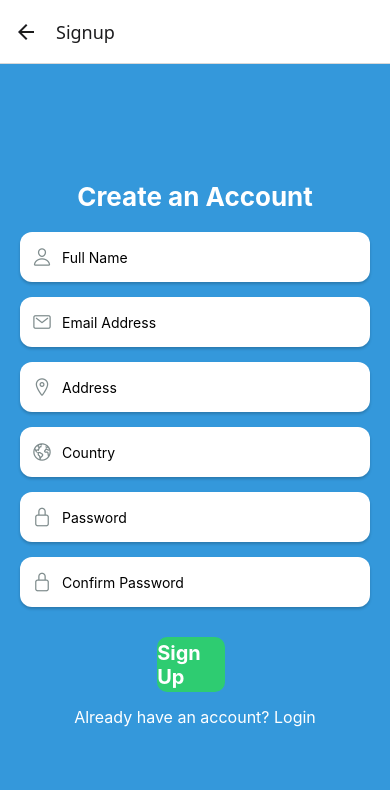
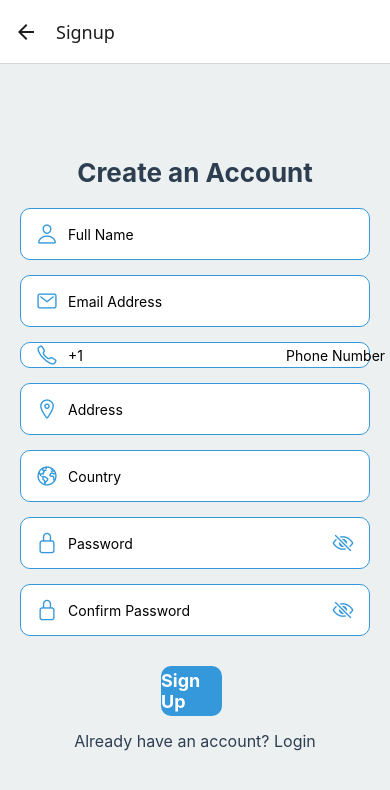
Before and after one commit to n-krishna/RecipeApp, a React Native app: screen /Signup in a window 390 px wide. Shown: the top 790 px of the page. Built offline with nearby package versions, Linux system fonts and the light colour scheme.

Commit message:
modified sign in page

```diff
--- a/firebaseConfig.js
+++ b/firebaseConfig.js
@@ -1,5 +1,6 @@
+import ReactNativeAsyncStorage from "@react-native-async-storage/async-storage";
 import { initializeApp } from "firebase/app";
-import { getAuth } from "firebase/auth";
+import { getReactNativePersistence, initializeAuth } from "firebase/auth";
 import { getFirestore } from "firebase/firestore";
 
 const firebaseConfig = {
@@ -9,12 +10,18 @@ const firebaseConfig = {
   storageBucket: "recipe-app-93dfa.firebasestorage.app",
   messagingSenderId: "246284294011",
   appId: "1:246284294011:web:3227d2b5fa7dd2bb3b0fde",
-    measurementId: "G-S66ZB83TCG"
+  measurementId: "G-S66ZB83TCG",
 };
 
 // Initialize Firebase
 const app = initializeApp(firebaseConfig);
-const auth = getAuth(app);
+
+// ✅ Use AsyncStorage to persist authentication state
+const auth = initializeAuth(app, {
+  persistence: getReactNativePersistence(ReactNativeAsyncStorage),
+  popupRedirectResolver: undefined, // Fix possible error related to auth resolver
+});
+
 const db = getFirestore(app);
 
 export { auth, db };
--- a/package.json
+++ b/package.json
@@ -9,6 +9,7 @@
     "web": "expo start --web"
   },
   "dependencies": {
+    "@react-native-async-storage/async-storage": "^1.24.0",
     "@react-native-firebase/app": "^21.13.0",
     "@react-native-firebase/auth": "^21.13.0",
     "@react-native-firebase/firestore": "^21.13.0",
@@ -16,14 +17,17 @@
     "@react-navigation/native": "^7.0.19",
     "@react-navigation/stack": "^7.2.3",
     "expo": "~52.0.42",
+    "expo-firebase-recaptcha": "^2.3.1",
+    "expo-splash-screen": "~0.29.22",
     "expo-status-bar": "~2.0.1",
     "react": "18.3.1",
     "react-native": "0.76.8",
     "react-native-gesture-handler": "~2.20.2",
+    "react-native-picker-select": "^9.3.1",
     "react-native-reanimated": "~3.16.1",
     "react-native-safe-area-context": "^5.3.0",
     "react-native-screens": "^4.10.0",
-    "expo-splash-screen": "~0.29.22"
+    "react-native-webview": "^13.13.5"
   },
   "devDependencies": {
     "@babel/core": "^7.20.0"
--- a/screens/SignupScreen.js
+++ b/screens/SignupScreen.js
@@ -19,19 +19,48 @@ import { auth, db } from "../firebaseConfig";
 export default function SignupScreen({ navigation }) {
   const [name, setName] = useState("");
   const [email, setEmail] = useState("");
+  const [phoneNumber, setPhoneNumber] = useState("");
+  const [countryCode, setCountryCode] = useState("+1");
   const [password, setPassword] = useState("");
   const [confirmPassword, setConfirmPassword] = useState("");
   const [address, setAddress] = useState("");
   const [country, setCountry] = useState("");
+  const [showPassword, setShowPassword] = useState(false);
+  const [showConfirmPassword, setShowConfirmPassword] = useState(false);
   const [buttonScale] = useState(new Animated.Value(1));
 
+  // 🔹 Real-time validation errors
+  const [emailError, setEmailError] = useState("");
+  const [phoneError, setPhoneError] = useState("");
+
+  // 🔹 Validation Functions
+  const validateEmail = (text) => {
+    setEmail(text);
+    const emailRegex = /^[^\s@]+@[^\s@]+\.[^\s@]+$/;
+    setEmailError(emailRegex.test(text) ? "" : "Enter a valid email address.");
+  };
+
+  const validatePhoneNumber = (text) => {
+    setPhoneNumber(text);
+    const phoneRegex = /^[0-9]{7,15}$/;
+    setPhoneError(phoneRegex.test(text) ? "" : "Enter a valid phone number (7-15 digits).");
+  };
+
+  const validateFields = () => {
+    if (!name.trim()) return "Full Name is required.";
+    if (emailError) return emailError;
+    if (phoneError) return phoneError;
+    if (password !== confirmPassword) return "Passwords do not match.";
+    if (!address.trim()) return "Address is required.";
+    if (!country.trim()) return "Country is required.";
+    return null;
+  };
+
+  // 🔹 Handle Signup
   const handleSignup = async () => {
-    if (password !== confirmPassword) {
-      Alert.alert("Error", "Passwords do not match.");
-      return;
-    }
-    if (!name || !email || !password || !address || !country) {
-      Alert.alert("Error", "All fields are required.");
+    const validationError = validateFields();
+    if (validationError) {
+      Alert.alert("Error", validationError);
       return;
     }
 
@@ -42,38 +71,28 @@ export default function SignupScreen({ navigation }) {
       // Store additional details in Firestore
       await setDoc(doc(collection(db, "users"), user.uid), {
         uid: user.uid,
-        name: name,
-        email: email,
-        address: address,
-        country: country,
+        name,
+        email,
+        phoneNumber: `${countryCode} ${phoneNumber}`,
+        address,
+        country,
       });
 
-      // ✅ Ensure success message appears before navigation
-      Alert.alert(
-        "Success",
-        "Account created successfully!",
-        [{ text: "OK", onPress: () => navigation.replace("Home") }]
-      );
-
+      // ✅ Success Alert & Navigation
+      Alert.alert("Success", "Account created successfully!", [
+        { text: "OK", onPress: () => navigation.replace("Home") },
+      ]);
     } catch (error) {
       Alert.alert("Signup Failed", error.message);
     }
   };
 
-  // Button press animation
+  // 🔹 Button Animation
   const handlePressIn = () => {
-    Animated.spring(buttonScale, {
-      toValue: 0.95,
-      useNativeDriver: true,
-    }).start();
+    Animated.spring(buttonScale, { toValue: 0.95, useNativeDriver: true }).start();
   };
-
   const handlePressOut = () => {
-    Animated.spring(buttonScale, {
-      toValue: 1,
-      friction: 3,
-      useNativeDriver: true,
-    }).start();
+    Animated.spring(buttonScale, { toValue: 1, friction: 3, useNativeDriver: true }).start();
   };
 
   return (
@@ -81,80 +100,59 @@ export default function SignupScreen({ navigation }) {
       <ScrollView contentContainerStyle={styles.scrollContainer}>
         <Text style={styles.title}>Create an Account</Text>
 
+        {/* Full Name */}
         <View style={styles.inputContainer}>
-          <Ionicons name="person-outline" size={20} color="#7f8c8d" style={styles.icon} />
-          <TextInput
-            placeholder="Full Name"
-            value={name}
-            onChangeText={setName}
-            autoCapitalize="words"
-            style={styles.input}
-          />
+          <Ionicons name="person-outline" size={22} color="#3498db" style={styles.icon} />
+          <TextInput placeholder="Full Name" value={name} onChangeText={setName} autoCapitalize="words" style={styles.input} />
         </View>
 
+        {/* Email */}
         <View style={styles.inputContainer}>
-          <Ionicons name="mail-outline" size={20} color="#7f8c8d" style={styles.icon} />
-          <TextInput
-            placeholder="Email Address"
-            value={email}
-            onChangeText={setEmail}
-            keyboardType="email-address"
-            autoCapitalize="none"
-            style={styles.input}
-          />
+          <Ionicons name="mail-outline" size={22} color="#3498db" style={styles.icon} />
+          <TextInput placeholder="Email Address" value={email} onChangeText={validateEmail} keyboardType="email-address" autoCapitalize="none" style={styles.input} />
+        </View>
+        {emailError ? <Text style={styles.errorText}>{emailError}</Text> : null}
+
+        {/* Phone Number */}
+        <View style={styles.inputContainer}>
+          <Ionicons name="call-outline" size={22} color="#3498db" style={styles.icon} />
+          <TextInput placeholder="+1" value={countryCode} onChangeText={setCountryCode} style={styles.countryCodeInput} keyboardType="phone-pad" />
+          <TextInput placeholder="Phone Number" value={phoneNumber} onChangeText={validatePhoneNumber} keyboardType="phone-pad" style={styles.phoneInput} />
+        </View>
+        {phoneError ? <Text style={styles.errorText}>{phoneError}</Text> : null}
+
+        {/* Address */}
+        <View style={styles.inputContainer}>
+          <Ionicons name="location-outline" size={22} color="#3498db" style={styles.icon} />
+          <TextInput placeholder="Address" value={address} onChangeText={setAddress} autoCapitalize="words" style={styles.input} />
         </View>
 
+        {/* Country */}
         <View style={styles.inputContainer}>
-          <Ionicons name="location-outline" size={20} color="#7f8c8d" style={styles.icon} />
-          <TextInput
-            placeholder="Address"
-            value={address}
-            onChangeText={setAddress}
-            autoCapitalize="words"
-            style={styles.input}
-          />
+          <Ionicons name="earth-outline" size={22} color="#3498db" style={styles.icon} />
+          <TextInput placeholder="Country" value={country} onChangeText={setCountry} autoCapitalize="words" style={styles.input} />
         </View>
 
+        {/* Password */}
         <View style={styles.inputContainer}>
-          <Ionicons name="earth-outline" size={20} color="#7f8c8d" style={styles.icon} />
-          <TextInput
-            placeholder="Country"
-            value={country}
-            onChangeText={setCountry}
-            autoCapitalize="words"
-            style={styles.input}
-          />
+          <Ionicons name="lock-closed-outline" size={22} color="#3498db" style={styles.icon} />
+          <TextInput placeholder="Password" value={password} onChangeText={setPassword} secureTextEntry={!showPassword} style={styles.input} />
+          <TouchableOpacity onPress={() => setShowPassword(!showPassword)}>
+            <Ionicons name={showPassword ? "eye-outline" : "eye-off-outline"} size={22} color="#3498db" />
+          </TouchableOpacity>
         </View>
 
+        {/* Confirm Password */}
         <View style={styles.inputContainer}>
-          <Ionicons name="lock-closed-outline" size={20} color="#7f8c8d" style={styles.icon} />
-          <TextInput
-            placeholder="Password"
-            value={password}
-            onChangeText={setPassword}
-            secureTextEntry
-            style={styles.input}
-          />
-        </View>
-
-        <View style={styles.inputContainer}>
-          <Ionicons name="lock-closed-outline" size={20} color="#7f8c8d" style={styles.icon} />
-          <TextInput
-            placeholder="Confirm Password"
-            value={confirmPassword}
-            onChangeText={setConfirmPassword}
-            secureTextEntry
-            style={styles.input}
-          />
+          <Ionicons name="lock-closed-outline" size={22} color="#3498db" style={styles.icon} />
+          <TextInput placeholder="Confirm Password" value={confirmPassword} onChangeText={setConfirmPassword} secureTextEntry={!showConfirmPassword} style={styles.input} />
+          <TouchableOpacity onPress={() => setShowConfirmPassword(!showConfirmPassword)}>
+            <Ionicons name={showConfirmPassword ? "eye-outline" : "eye-off-outline"} size={22} color="#3498db" />
+          </TouchableOpacity>
         </View>
 
         <Animated.View style={{ transform: [{ scale: buttonScale }] }}>
-          <TouchableOpacity
-            style={styles.signupButton}
-            onPress={handleSignup}
-            onPressIn={handlePressIn}
-            onPressOut={handlePressOut}
-          >
+          <TouchableOpacity style={styles.signupButton} onPress={handleSignup} onPressIn={handlePressIn} onPressOut={handlePressOut}>
             <Text style={styles.signupButtonText}>Sign Up</Text>
           </TouchableOpacity>
         </Animated.View>
@@ -167,11 +165,11 @@ export default function SignupScreen({ navigation }) {
   );
 }
 
-// Styling
+// 🔹 Styling
 const styles = StyleSheet.create({
   container: {
     flex: 1,
-    backgroundColor: "#3498db", // Blue gradient background
+    backgroundColor: "#ecf0f1",
   },
   scrollContainer: {
     flexGrow: 1,
@@ -182,23 +180,19 @@ const styles = StyleSheet.create({
   title: {
     fontSize: 26,
     fontWeight: "bold",
-    color: "#fff",
+    color: "#2c3e50",
     marginBottom: 20,
   },
   inputContainer: {
     flexDirection: "row",
     alignItems: "center",
     width: "100%",
-    height: 50,
     backgroundColor: "#fff",
-    borderRadius: 12,
-    paddingHorizontal: 12,
+    borderRadius: 10,
+    paddingHorizontal: 15,
     marginBottom: 15,
-    shadowColor: "#000",
-    shadowOffset: { width: 0, height: 2 },
-    shadowOpacity: 0.2,
-    shadowRadius: 3,
-    elevation: 5, // Shadow effect
+    borderWidth: 1,
+    borderColor: "#3498db",
   },
   icon: {
     marginRight: 10,
@@ -208,23 +202,22 @@ const styles = StyleSheet.create({
     height: 50,
   },
   signupButton: {
-    width: "90%", // Increased button width
-    height: 55, // Slightly taller button
-    backgroundColor: "#2ecc71", // Green signup button
+    width: "90%",
+    height: 50,
+    backgroundColor: "#3498db",
     justifyContent: "center",
     alignItems: "center",
     borderRadius: 10,
     marginTop: 15,
-    elevation: 3,
   },
   signupButtonText: {
     color: "#fff",
-    fontSize: 20, // Bigger font
+    fontSize: 18,
     fontWeight: "bold",
   },
   loginText: {
     marginTop: 15,
-    color: "#fff",
+    color: "#2c3e50",
     fontSize: 16,
   },
 });
```
Also changed, not shown: 1 other file (tests, documents, lock files or other folders). Lines whose indentation alone changed are shown as unchanged.
